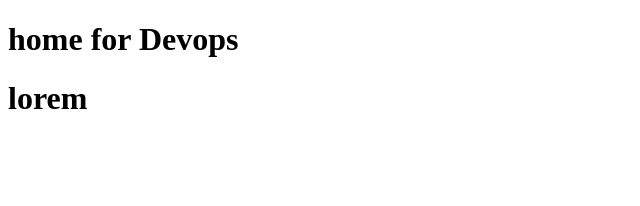
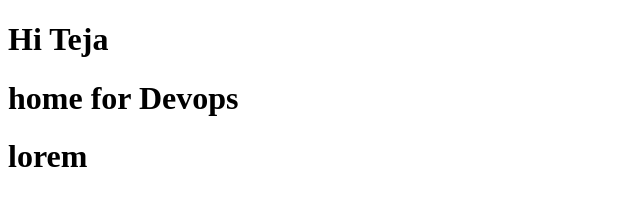
Before and after one commit to Teja982/Terraform_mysingle, a plain HTML site: page index.html in a window 1280 px wide. Shown: the whole page, without its empty margins (0-640 px from the left). Drawn offline with Linux system fonts and the light colour scheme.

Commit message:
bootstrap html file

```diff
--- a/index.html
+++ b/index.html
@@ -4,6 +4,9 @@
 	<title>DevopsJuly10</title>
 </head>
 <body>
+	<div class="container" align="centre">
+		<h1>Hi Teja</h1>
+	</div>
 <h1>home for Devops</h1>
 <h1>lorem</h1>
 </body>
```
